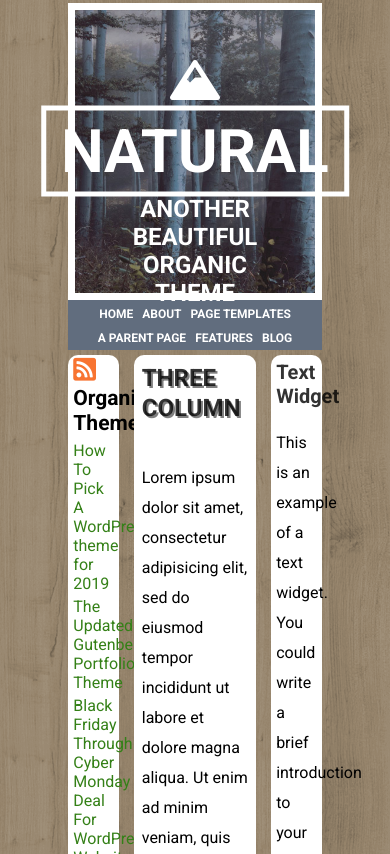
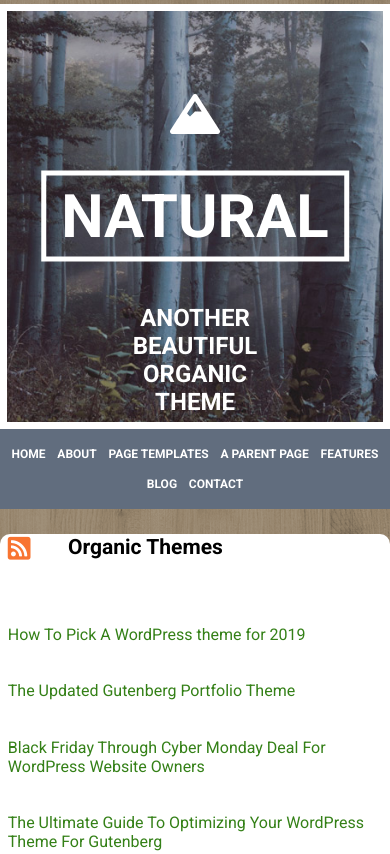
Before and after one commit to DevidCesare17/htmlcss-wp, a plain HTML site: page index.html in a window 390 px wide. Shown: the top 854 px of the page. Drawn offline with Linux system fonts and the light colour scheme.

Commit message:
Refactoring + media query

```diff
--- a/css/style.css
+++ b/css/style.css
@@ -65,13 +65,13 @@ header{
 .main-menu{
   text-align: center;
   background-color: #616D7E;
-  height: 50px;
 }
 
 .main-menu li{
   list-style: none;
   display: inline-block;
   padding: 1%;
+  height: 30px;
 }
 
 .main-menu a{
@@ -87,8 +87,7 @@ header{
 }
 
 main{
-  height: 1100px;
-  margin: 1% 0;
+  margin: 30px 0;
 }
 
 .column-left{
@@ -113,6 +112,10 @@ main{
   font-size: 18px;
   width: 80%;
   margin-bottom: 10%;
+}
+
+ul{
+  padding: 10px 0;
 }
 
 .link-list li{
@@ -177,8 +180,6 @@ main::after{
 }
 
 footer{
-  position: relative;
-  height: 150px;
   border-radius: 10px;
   background-color: #ffffff;
   margin-bottom: 1%;
@@ -241,3 +242,24 @@ footer{
 .github i:hover{
   color: #000000;
 }
+
+@media screen and (max-width: 768px) {
+  #container{
+    width: 100%;
+  }
+  header{
+    height: 500px;
+    margin-bottom: 20px;
+  }
+  .column-left, .column-central, .column-right{
+    float: none;
+    width: 100%;
+    margin: 10px 0;
+  }
+}
+
+@media screen and (max-width: 992px) and (min-width: 769px) {
+  #container{
+    width: 90%;
+  }
+}
--- a/index.html
+++ b/index.html
@@ -2,6 +2,7 @@
 <html lang="en" dir="ltr">
   <head>
     <meta charset="utf-8">
+    <meta name="viewport" content="width=device-width, initial-scale=1.0">
     <title>Natural WP</title>
     <link href="https://fonts.googleapis.com/css2?family=Roboto:wght@300;400;700&display=swap" rel="stylesheet">
     <link rel="stylesheet" href="https://cdnjs.cloudflare.com/ajax/libs/font-awesome/5.13.1/css/all.min.css">
```
